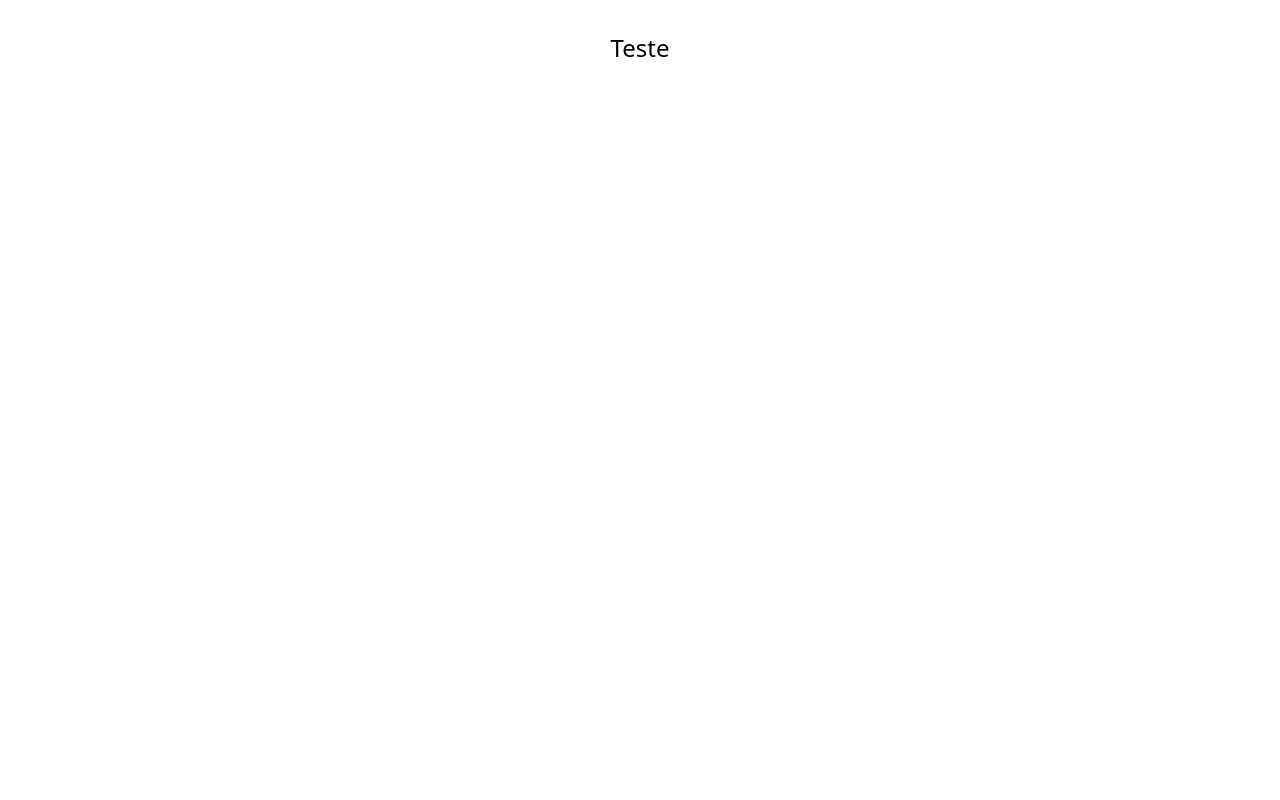
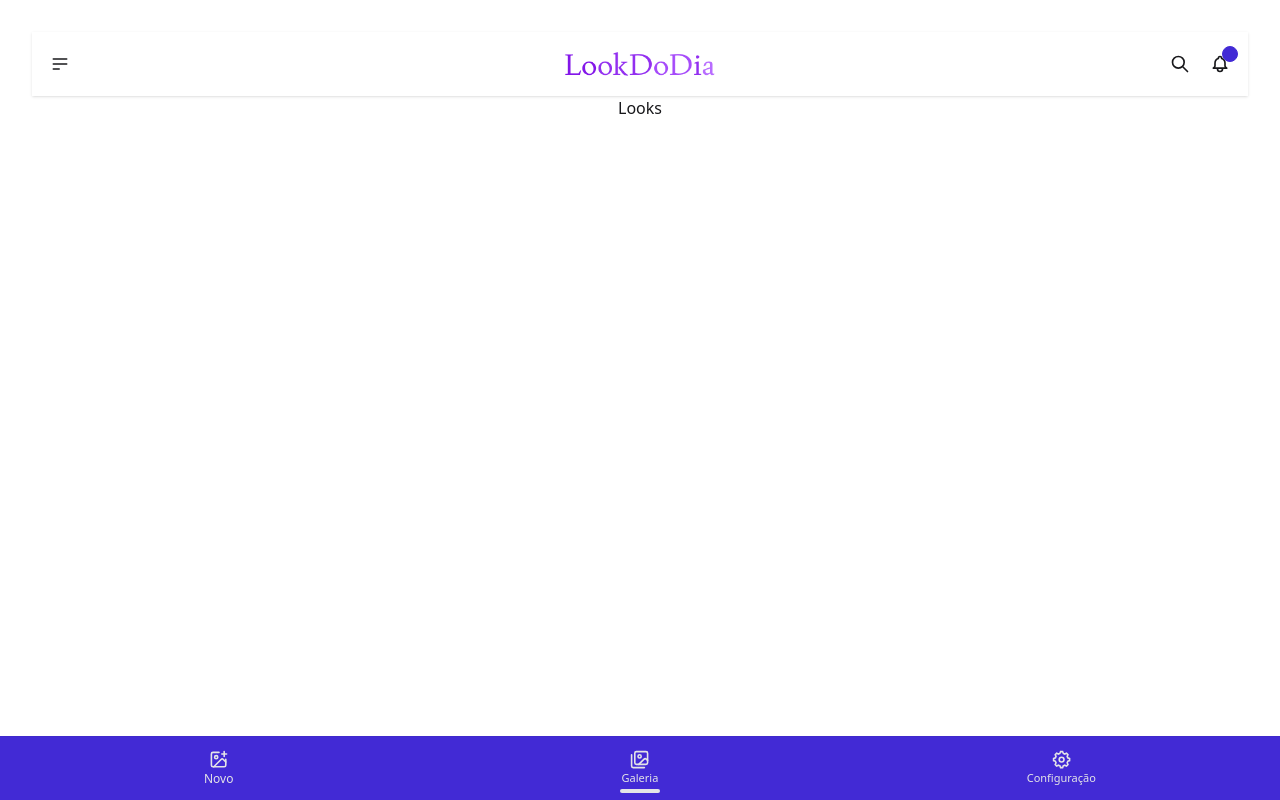
Before and after one commit to Theus03/LookDoDia, a React (Vite) app: page /looks in a window 1280 px wide. Built offline with nearby package versions, Linux system fonts and the light colour scheme.

Commit message:
Fazendo configurações iniciais do novo projet

```diff
--- a/index.html
+++ b/index.html
@@ -5,6 +5,7 @@
     <link rel="icon" type="image/svg+xml" href="/vite.svg" />
     <meta name="viewport" content="width=device-width, initial-scale=1.0" />
     <title>LookDoDia</title>
+    <link href="https://cdn.jsdelivr.net/npm/daisyui@5/themes.css" rel="stylesheet" type="text/css" />
   </head>
   <body>
     <div id="root"></div>
--- a/package.json
+++ b/package.json
@@ -11,8 +11,10 @@
   },
   "dependencies": {
     "@tailwindcss/vite": "^4.1.11",
+    "daisyui": "^5.0.50",
     "react": "^19.1.1",
     "react-dom": "^19.1.1",
+    "react-router-dom": "^7.8.0",
     "tailwindcss": "^4.1.11",
     "vite-plugin-pwa": "^1.0.2"
   },
--- a/src/App.tsx
+++ b/src/App.tsx
@@ -1,12 +1,17 @@
+import { BrowserRouter as Router, Routes, Route } from 'react-router-dom'
 import './App.css'
+import Home from './pages/Home'
+import Looks from './pages/Looks'
+import Configuration from './pages/Configuration'
 
-function App() {
-
+export default function App() {
   return (
-    <>
-      <h2 className='text-2xl'>Teste</h2>
-    </>
+    <Router>
+      <Routes>
+        <Route path='/' element={<Home />}></Route>
+        <Route path='/looks' element={<Looks />}></Route>
+        <Route path='/configuration' element={<Configuration />}></Route>
+      </Routes>
+    </Router>
   )
 }
-
-export default App
--- /dev/null
+++ b/src/components/Menu.tsx
@@ -0,0 +1,34 @@
+import { useEffect } from "react";
+
+export default function Menu() {
+    useEffect(() => {
+        dockActive()
+    })
+
+    function dockActive() {
+        if (window.location.pathname == "/"){
+            document.getElementById("home")?.classList.add('dock-active');
+        } else if (window.location.pathname == "/looks") {
+            document.getElementById("looks")?.classList.add('dock-active');
+        } else {
+            document.getElementById("configuration")?.classList.add('dock-active');
+        }
+    }
+
+    return (
+        <div className="dock bg-primary text-neutral-content">
+            <a href="/" id="home" className="cursor-pointer">
+                <svg className="size-[1.2em] lucide lucide-image-plus-icon lucide-image-plus" xmlns="http://www.w3.org/2000/svg" viewBox="0 0 24 24" fill="none" stroke="currentColor" stroke-width="2" stroke-linecap="round" stroke-linejoin="round" ><path d="M16 5h6"/><path d="M19 2v6"/><path d="M21 11.5V19a2 2 0 0 1-2 2H5a2 2 0 0 1-2-2V5a2 2 0 0 1 2-2h7.5"/><path d="m21 15-3.086-3.086a2 2 0 0 0-2.828 0L6 21"/><circle cx="9" cy="9" r="2"/></svg>
+                <span className="dock-label text-xs font-medium">Novo</span>
+            </a>
+            <a href="/looks" id="looks" className="cursor-pointer">
+                <svg className="size-[1.2em] lucide lucide-images-icon lucide-images" xmlns="http://www.w3.org/2000/svg" viewBox="0 0 24 24" fill="none" stroke="currentColor" stroke-width="2" stroke-linecap="round" stroke-linejoin="round" ><path d="M18 22H4a2 2 0 0 1-2-2V6"/><path d="m22 13-1.296-1.296a2.41 2.41 0 0 0-3.408 0L11 18"/><circle cx="12" cy="8" r="2"/><rect width="16" height="16" x="6" y="2" rx="2"/></svg>
+                <span className="dock-label">Galeria</span>
+            </a>
+            <a href="/configuration" id="configuration">
+                <svg className="size-[1.2em]" xmlns="http://www.w3.org/2000/svg" viewBox="0 0 24 24"><g fill="currentColor" stroke-linejoin="miter" stroke-linecap="butt"><circle cx="12" cy="12" r="3" fill="none" stroke="currentColor" stroke-linecap="square" stroke-miterlimit="10" stroke-width="2"></circle><path d="m22,13.25v-2.5l-2.318-.966c-.167-.581-.395-1.135-.682-1.654l.954-2.318-1.768-1.768-2.318.954c-.518-.287-1.073-.515-1.654-.682l-.966-2.318h-2.5l-.966,2.318c-.581.167-1.135.395-1.654.682l-2.318-.954-1.768,1.768.954,2.318c-.287.518-.515,1.073-.682,1.654l-2.318.966v2.5l2.318.966c.167.581.395,1.135.682,1.654l-.954,2.318,1.768,1.768,2.318-.954c.518.287,1.073.515,1.654.682l.966,2.318h2.5l.966-2.318c.581-.167,1.135-.395,1.654-.682l2.318.954,1.768-1.768-.954-2.318c.287-.518.515-1.073.682-1.654l2.318-.966Z" fill="none" stroke="currentColor" stroke-linecap="square" stroke-miterlimit="10" stroke-width="2"></path></g></svg>
+                <span className="dock-label">Configuração</span>
+            </a>
+        </div>
+    )
+}
--- /dev/null
+++ b/src/components/Navbar.tsx
@@ -0,0 +1,33 @@
+export default function Navbar() {
+    return (
+        <div className="navbar bg-base-100 shadow-sm">
+            <div className="navbar-start">
+                <div className="dropdown">
+                <div tabIndex={0} role="button" className="btn btn-ghost btn-circle">
+                    <svg xmlns="http://www.w3.org/2000/svg" className="h-5 w-5" fill="none" viewBox="0 0 24 24" stroke="currentColor"> <path stroke-linecap="round" stroke-linejoin="round" stroke-width="2" d="M4 6h16M4 12h16M4 18h7" /> </svg>
+                </div>
+                <ul
+                    tabIndex={0}
+                    className="menu menu-sm dropdown-content bg-base-100 rounded-box z-1 mt-3 w-52 p-2 shadow">
+                    <li><a href="/looks">Galeria</a></li>
+                    <li><a href="/configuration">Configuração</a></li>
+                </ul>
+                </div>
+            </div>
+            <div className="navbar-center">
+                <img src="./public/LookDoDia.png" width="150" />
+            </div>
+            <div className="navbar-end">
+                <button className="btn btn-ghost btn-circle">
+                <svg xmlns="http://www.w3.org/2000/svg" className="h-5 w-5" fill="none" viewBox="0 0 24 24" stroke="currentColor"> <path stroke-linecap="round" stroke-linejoin="round" stroke-width="2" d="M21 21l-6-6m2-5a7 7 0 11-14 0 7 7 0 0114 0z" /> </svg>
+                </button>
+                <button className="btn btn-ghost btn-circle">
+                <div className="indicator">
+                    <svg xmlns="http://www.w3.org/2000/svg" className="h-5 w-5" fill="none" viewBox="0 0 24 24" stroke="currentColor"> <path stroke-linecap="round" stroke-linejoin="round" stroke-width="2" d="M15 17h5l-1.405-1.405A2.032 2.032 0 0118 14.158V11a6.002 6.002 0 00-4-5.659V5a2 2 0 10-4 0v.341C7.67 6.165 6 8.388 6 11v3.159c0 .538-.214 1.055-.595 1.436L4 17h5m6 0v1a3 3 0 11-6 0v-1m6 0H9" /> </svg>
+                    <span className="badge badge-xs badge-primary indicator-item"></span>
+                </div>
+                </button>
+            </div>
+        </div>
+    )
+}
--- a/src/index.css
+++ b/src/index.css
@@ -1 +1,2 @@
 @import "tailwindcss";
+@plugin "daisyui";
--- /dev/null
+++ b/src/pages/Configuration.tsx
@@ -0,0 +1,11 @@
+import Menu from "../components/Menu";
+import Navbar from "../components/Navbar";
+
+export default function Configuration() {
+    return (
+        <div>
+            <Navbar />
+            <Menu />
+        </div>
+    )
+}
--- /dev/null
+++ b/src/pages/Home.tsx
@@ -0,0 +1,11 @@
+import Menu from "../components/Menu";
+import Navbar from "../components/Navbar";
+
+export default function Home() {
+    return(
+        <div>
+            <Navbar />
+            <Menu />
+        </div>
+    )
+}
--- /dev/null
+++ b/src/pages/Looks.tsx
@@ -0,0 +1,12 @@
+import Menu from "../components/Menu";
+import Navbar from "../components/Navbar";
+
+export default function Looks() {
+    return (
+        <div>
+            <Navbar />
+            <h2>Looks</h2>
+            <Menu />
+        </div>
+    )
+}
--- a/vite.config.ts
+++ b/vite.config.ts
@@ -10,7 +10,27 @@ export default defineConfig({
     tailwindcss(),
     VitePWA({
       registerType: 'autoUpdate',
-      includeAssets: ['icon-192.png', 'icon-512.png']
+      includeAssets: ['icon-192.png', 'icon-512.png'],
+      manifest: {
+        name: 'Look do Dia',
+        short_name: 'LookDoDia',
+        start_url: '/',
+        display: 'standalone',
+        background_color: '#ffffff',
+        theme_color: '#2196f3',
+        icons: [
+          {
+            src: 'icon-192.png',
+            sizes: '192x192',
+            type: 'image/png'
+          },
+          {
+            src: 'icon-512.png',
+            sizes: '512x512',
+            type: 'image/png'
+          }
+        ]
+      }
     })
   ],
 })
```
Also changed, not shown: public/LookDoDia.png (added), 1 other file (tests, documents, lock files or other folders).
